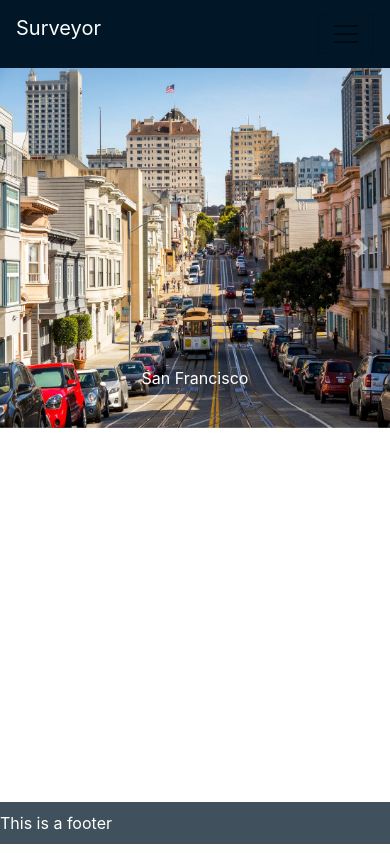
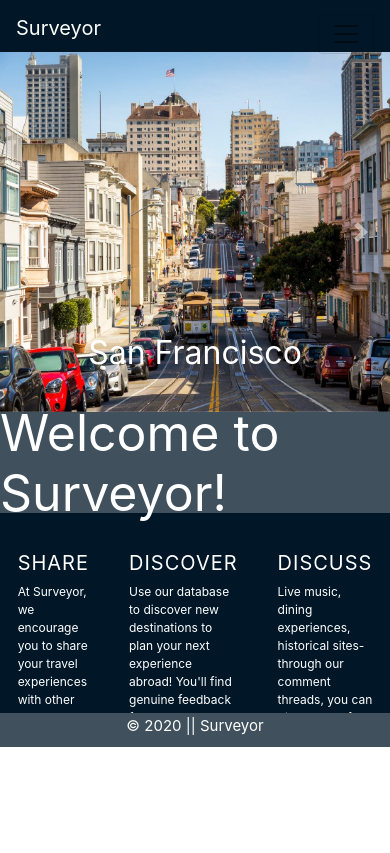
Before and after one commit to desertlp/wayfarer, a Django app: page / in a window 390 px wide. Run offline with Django 3.2, Linux system fonts and the light colour scheme; some libraries are stand-ins or nearby versions.

Commit message:
Mobile friendly version of landing page.

```diff
--- a/main_app/static/styles/style.css
+++ b/main_app/static/styles/style.css
@@ -1,6 +1,10 @@
 /**********************************************************************************************************
 NAV
 */
+
+nav {
+    max-height: 4vh;
+}
 
 .navbar-light {
 
@@ -39,6 +43,10 @@ CAROUSEL
 .carousel-image {
     width:640px;
     height:360px;
+}
+
+.carousel-item-name {
+    font-size: 32px;
 }
 
 /**********************************************************************************************************
@@ -88,21 +96,93 @@ FORMS
 }
 
 /**********************************************************************************************************
+HOME PAGE
+*/
+
+/* LOGO */
+
+.logo-container {
+    width: 100vw;
+    height: 12vh;
+    display: flex;
+    justify-content: center;
+    align-items: center;
+    background: #40515D;
+}
+
+h1 {
+    font-size: 50px;
+    color: white;
+}
+
+/* DESCRIPTIVE PARAGRAPHS */
+
+.body-container {
+    display: flex;
+    align-items: center;
+    justify-content: center;
+    background-color: #011627;
+    height: 200px;
+}
+
+.paragraph-container {
+    height: 200px;
+    padding: 35px 20px 20px 20px;
+}
+
+.body-content {
+    font-size: 12px;
+    color: white;
+}
+
+.heading {
+    font-size: 20px;
+    color: white;
+}
+
+/**********************************************************************************************************
 Footer
 */
 
 footer{
-    height: 5vh;
+    height: 4vh;
     width: 100%;
     background: #40515D;
     color: #FDFFFC;
-    display: flex;
-    align-items: center;
-    position: absolute;
-    bottom: 0;
+    /* position: absolute;
+    bottom: 0; */
+    position: relative;
+    text-align: center;
 }
 
-footer div {
-    text-align: center;
-    display: inline;
+.footer-content {
+    padding: 2px 0 0 0;
+    font-size: 15px;
 }
+
+/**********************************************************************************************************
+MEDIA QUERY
+*/
+
+@media screen and (max-width: 375px) {
+    h1 {
+      font-size: 30px;
+    }
+    .carousel-item-name {
+        font-size: 25px;
+    }
+    .navbar-toggler {
+        color: white;
+    }
+    .body-container {
+        height: 60vh;
+        display: inline-block;
+    }
+    .paragraph-container {
+        width: 100vw;
+        height: 20vh;
+    }
+    footer {
+        position: relative;
+    }
+  }
--- a/main_app/templates/base.html
+++ b/main_app/templates/base.html
@@ -103,7 +103,7 @@
     {% endblock %}
   </main>
   <footer>
-    <div>This is a footer</div>
+    <p class="footer-content">&copy; 2020 || Surveyor</p>
   </footer>
 </body>
 </html>
--- a/main_app/templates/home.html
+++ b/main_app/templates/home.html
@@ -9,42 +9,42 @@
         <div class="carousel-item active">
             <img src="../static/images/san_francisco.jpeg" class="d-block w-100 carousel-image" alt="San-Francisco">
             <div class="carousel-caption">
-                <h4 class="carousel-item-name animate__animated animate__fadeInDown">San Francisco</h4>
+                <h4 class="carousel-item-name animate__animated animate__fadeInUp">San Francisco</h4>
             </div>
         </div>
         <!-- SECOND ITEM: LONDON -->
         <div class="carousel-item">
             <img src="../static/images/london.jpg" class="d-block w-100 carousel-image" alt="London">
             <div class="carousel-caption">
-                <h4 class="carousel-item-name animate__animated animate__fadeInDown">London</h4>
+                <h4 class="carousel-item-name animate__animated animate__fadeInUp">London</h4>
             </div>
         </div>
         <!-- THIRD ITEM: GIBRALTAR -->
         <div class="carousel-item">
             <img src="../static/images/gibraltar.jpg" class="d-block w-100 carousel-image" alt="Gibraltar">
             <div class="carousel-caption">
-                <h4 class="carousel-item-name animate__animated animate__fadeInDown">Gibraltar</h4>
+                <h4 class="carousel-item-name animate__animated animate__fadeInUp">Gibraltar</h4>
             </div>
         </div>
         <!-- FOURTH ITEM: ROME -->
         <div class="carousel-item">
             <img src="../static/images/rome.jpg" class="d-block w-100 carousel-image" alt="Gibraltar">
             <div class="carousel-caption">
-                <h4 class="carousel-item-name animate__animated animate__fadeInDown">Rome</h4>
+                <h4 class="carousel-item-name animate__animated animate__fadeInUp">Rome</h4>
             </div>
         </div>
         <!-- FIFTH ITEM: RIO DE JANEIRO  -->
         <div class="carousel-item">
             <img src="../static/images/rio.jpg" class="d-block w-100 carousel-image" alt="Gibraltar">
             <div class="carousel-caption">
-                <h4 class="carousel-item-name animate__animated animate__fadeInDown">Rio de Janeiro</h4>
+                <h4 class="carousel-item-name animate__animated animate__fadeInUp">Rio de Janeiro</h4>
             </div>
         </div>
         <!-- SIXTH ITEM: TOKYO -->
         <div class="carousel-item">
             <img src="../static/images/tokyo.jpg" class="d-block w-100 carousel-image" alt="Gibraltar">
             <div class="carousel-caption">
-                <h4 class="carousel-item-name animate__animated animate__fadeInDown">Tokyo</h4>
+                <h4 class="carousel-item-name animate__animated animate__fadeInUp">Tokyo</h4>
             </div>
         </div>
         </div>
@@ -60,4 +60,24 @@
     </div>
 </section>
 <!-- END CAROUSEL -->
+<!-- LOGO: WELCOME TO SURVEYOR! -->
+<section class="logo-container">
+    <h1>Welcome to Surveyor!</h1>
+</section>
+<!-- DESCRIPTION: SHARE / DISCOVER / DISCUSS -->
+<div class="body-container">
+    <div class="paragraph-container">
+        <p class="heading">Share</p>
+        <p class="body-content">At Surveyor, we encourage you to share your travel experiences with other users to better inform them on what to expect when traveling abroad.</p>
+    </div>
+    <div class="paragraph-container">
+        <p class="heading">Discover</p>
+        <p class="body-content">Use our database to discover new destinations to plan your next experience abroad! You'll find genuine feedback from our surveyors around what to expect and how to prepare.</p>
+    </div>
+    <div class="paragraph-container">
+        <p class="heading">Discuss</p>
+        <p class="body-content">Live music, dining experiences, historical sites- through our comment threads, you can discuss all of the quirks you found along your journey.</p>
+    </div>
+</div>
+
 {% endblock %}
--- a/main_app/views.py
+++ b/main_app/views.py
@@ -43,29 +43,19 @@ from django.contrib.auth.decorators import login_required
 
 # ---------- AUTH NEW CODE ---------
 def signup(request):
-    error = None
     if request.method == 'POST':
-      form = SignUpForm(request.POST)
-        # replaced the user creation form
-      if form.is_valid():
-          user = form.save()
-          print(request.user)
-          user.refresh_from_db()
-            # load the profile instance created by the signal
-            # refresh why? we have a synchronism issue here. It is easily solved by calling the user.refresh_from_db() method
-            # This will cause a hard refresh from the database, which will retrieve the profile instance.
-          username = form.cleaned_data.get('username')
-          raw_password = form.cleaned_data.get('password1')
-          user = authenticate(username=username, password=raw_password)
-          user.save()
-          raw_password = form.cleaned_data.get('password')
-          user = authenticate(username=user.username, password=raw_password)
-          login(request, user)
-          return redirect('cities')
-            # this is per kenny's request, but negates sprint 1 requirement
+        form = SignUpForm(request.POST)
+        if form.is_valid():
+            form.save()
+            username = form.cleaned_data.get('username')
+            raw_password = form.cleaned_data.get('password1')
+            user = authenticate(username=username, password=raw_password)
+            login(request, user)
+            return redirect('home')
     else:
-      form = SignUpForm()
-      return render(request, 'registration/signup.html', {'form': form})
+        form = SignUpForm()
+    return render(request, 'register/signup.html', {'form': form})
+
 
 # @login_required
 def profile(request):
```
